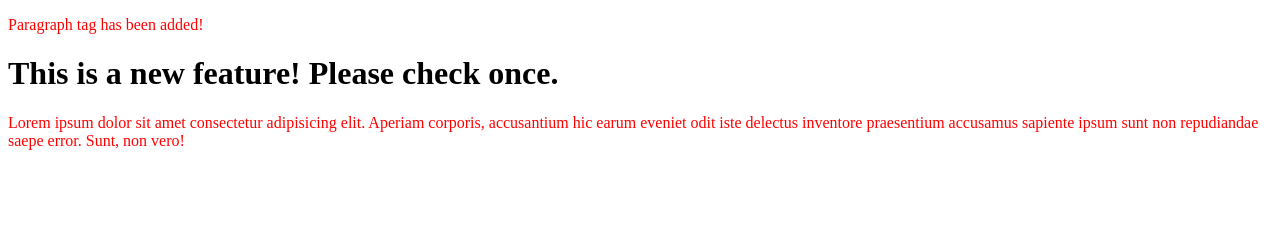
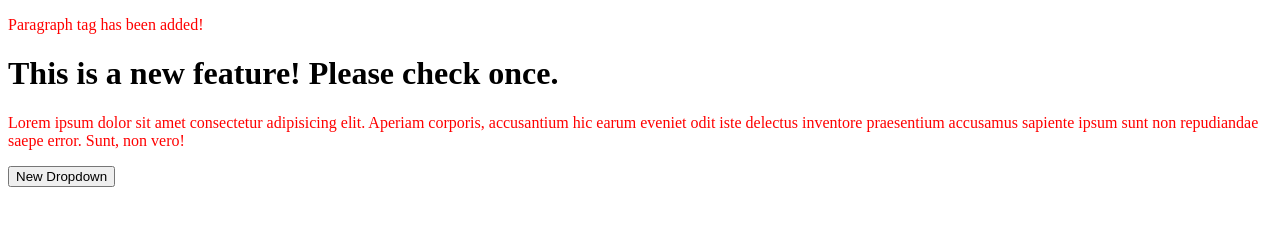
Before and after one commit to SachinLatte/localRepo, a plain HTML site: page index.html in a window 1280 px wide. Drawn offline with Linux system fonts and the light colour scheme.

Commit message:
Dropdown button added

```diff
--- a/index.html
+++ b/index.html
@@ -8,5 +8,6 @@
   <p>Paragraph tag has been added!</p>
   <h1>This is a new feature! Please check once.</h1>
   <p>Lorem ipsum dolor sit amet consectetur adipisicing elit. Aperiam corporis, accusantium hic earum eveniet odit iste delectus inventore praesentium accusamus sapiente ipsum sunt non repudiandae saepe error. Sunt, non vero!</p>
+  <button>New Dropdown</button>
 </body>
 </html>
```
